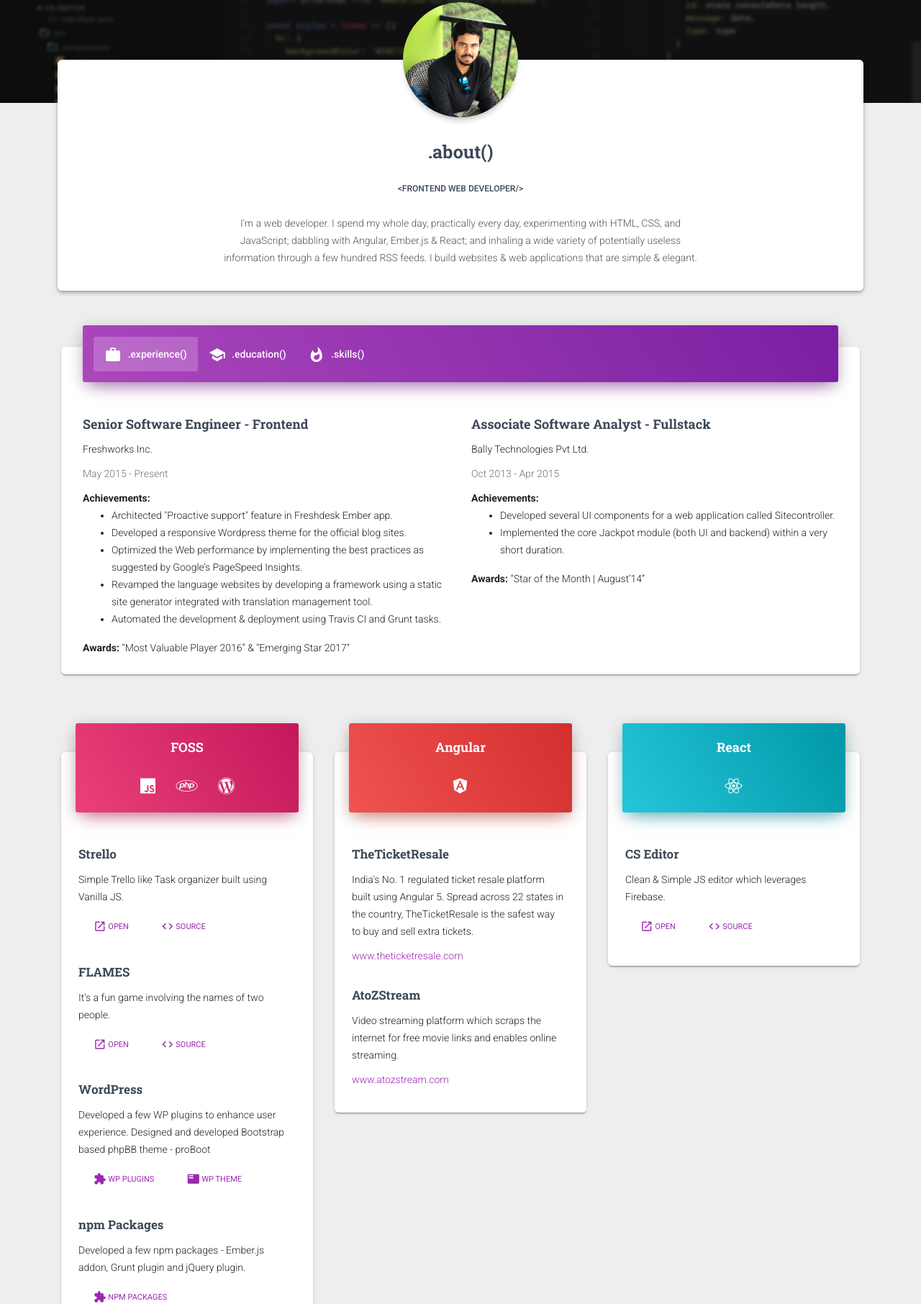
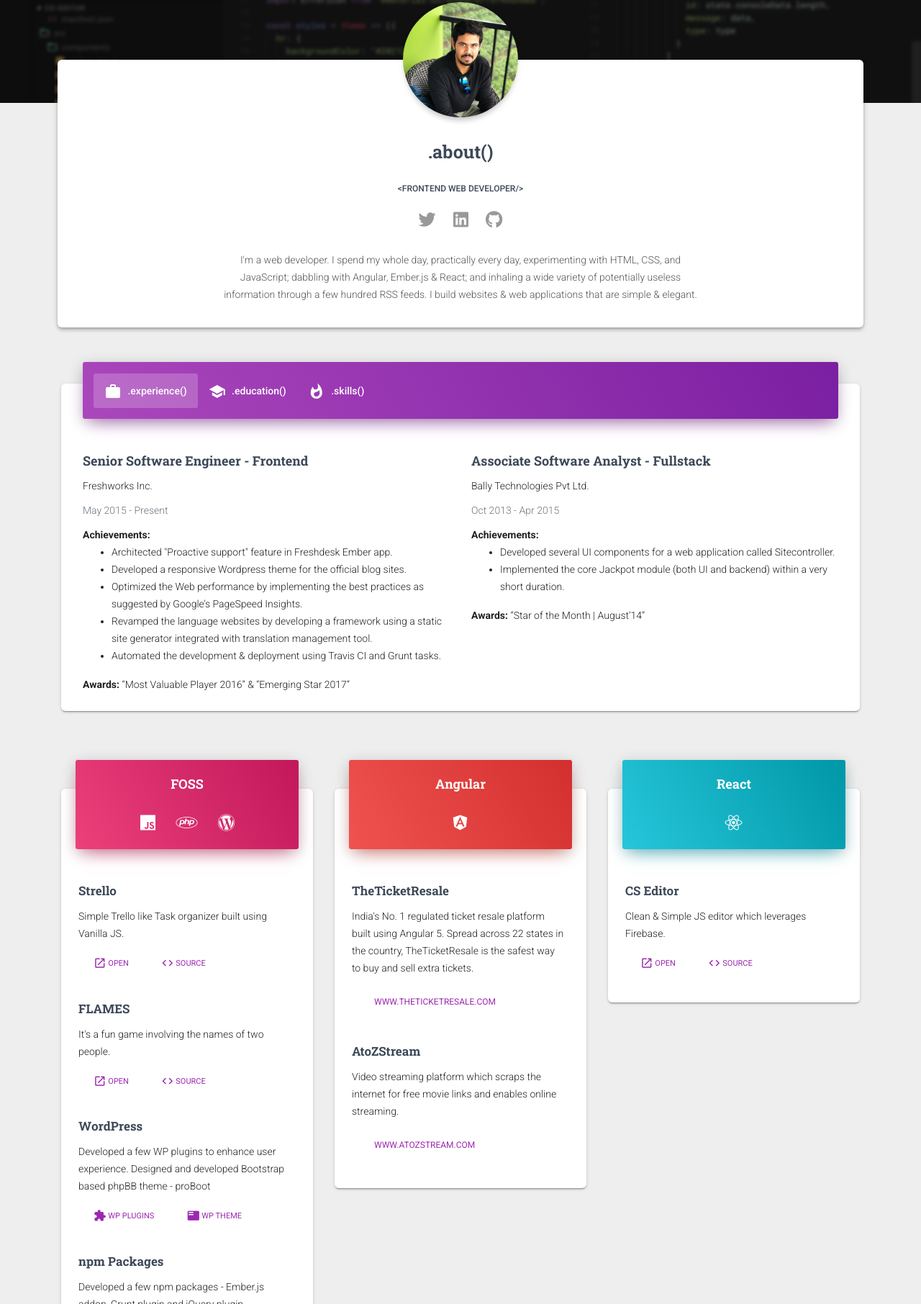
Before and after one commit to shibulijack/shibulijack.github.com, a website: page index.html in a window 1280 px wide. Shown: the part 237-2049 px from the top of the page at 72% size. Drawn offline with Linux system fonts and the light colour scheme.

Commit message:
Updated info

```diff
--- a/index.html
+++ b/index.html
@@ -157,6 +157,25 @@
                 <div class="name">
                   <h3 class="title">.about()</h3>
                   <h6>&lt;Frontend Web Developer/&gt;</h6>
+                  <a
+                    href="https://twitter.com/shibulijack"
+                    target="_blank"
+                    class="btn btn-just-icon btn-link btn-twitter"
+                    ><i class="fab fa-twitter"></i
+                  ></a>
+                  <a
+                    href="https://www.linkedin.com/in/shibulijack/"
+                    target="_blank"
+                    class="btn btn-just-icon btn-link btn-linkedin"
+                    ><i class="fab fa-linkedin"></i>
+                    <div class="ripple-container"></div
+                  ></a>
+                  <a
+                    href="https://www.github.com/shibulijack"
+                    target="_blank"
+                    class="btn btn-just-icon btn-link btn-github"
+                    ><i class="fab fa-github"></i
+                  ></a>
                 </div>
               </div>
             </div>
@@ -283,7 +302,7 @@
                         <p class="text-muted">2009-2013</p>
                         <b>Achievements:</b>
                         <ul>
-                          <li>K!13 Web Core Leader</li>
+                          <li>Student Director - CTF | CEG Tech Forum</li>
                           <li>Abacus Web Core</li>
                           <li>CSAU member</li>
                         </ul>
@@ -348,18 +367,21 @@
                 <div class="social-line">
                   <a
                     href="https://reactjs.org"
+                    target="_blank"
                     class="btn btn-just-icon btn-link"
                   >
                     <i class="fab fa-js"></i>
                   </a>
                   <a
                     href="http://php.net/manual/en/intro-whatis.php"
+                    target="_blank"
                     class="btn btn-just-icon btn-link"
                   >
                     <i class="fab fa-php"></i>
                   </a>
                   <a
                     href="https://wordpress.org"
+                    target="_blank"
                     class="btn btn-just-icon btn-link"
                   >
                     <i class="fab fa-wordpress"></i>
@@ -375,11 +397,13 @@
                   <p>
                     <a
                       class="btn btn-primary btn-link btn-sm"
+                      target="_blank"
                       href="https://shibulijack.github.io/strello/"
                       ><i class="material-icons"> open_in_new </i> OPEN</a
                     >
                     <a
                       class="btn btn-primary btn-link btn-sm"
+                      target="_blank"
                       href="https://github.com/shibulijack/strello/"
                       ><i class="material-icons"> code </i> SOURCE</a
                     >
@@ -391,11 +415,13 @@
                   <p>
                     <a
                       class="btn btn-primary btn-link btn-sm"
+                      target="_blank"
                       href="http://theflames.herokuapp.com/"
                       ><i class="material-icons"> open_in_new </i> OPEN</a
                     >
                     <a
                       class="btn btn-primary btn-link btn-sm"
+                      target="_blank"
                       href="https://github.com/shibulijack/flames/"
                       ><i class="material-icons"> code </i> SOURCE</a
                     >
@@ -410,11 +436,13 @@
                   <p>
                     <a
                       class="btn btn-primary btn-link btn-sm"
+                      target="_blank"
                       href="https://profiles.wordpress.org/shibulijack#content-plugins"
                       ><i class="material-icons"> extension </i> WP Plugins</a
                     >
                     <a
                       class="btn btn-primary btn-link btn-sm"
+                      target="_blank"
                       href="http://shibulijack.github.io/proBoot/"
                       ><i class="material-icons"> featured_play_list </i> WP
                       Theme</a
@@ -430,6 +458,7 @@
                   <p>
                     <a
                       class="btn btn-primary btn-link btn-sm"
+                      target="_blank"
                       href="https://www.npmjs.com/settings/shibulijack/packages"
                       ><i class="material-icons"> extension </i> npm Packages</a
                     >
@@ -445,6 +474,7 @@
                 <div class="social-line">
                   <a
                     href="https://angular.io"
+                    target="_blank"
                     class="btn btn-just-icon btn-link"
                   >
                     <i class="fab fa-angular"></i>
@@ -461,7 +491,10 @@
                     tickets.
                   </p>
                   <p>
-                    <a href="https://www.theticketresale.com"
+                    <a
+                      href="https://www.theticketresale.com"
+                      target="_blank"
+                      class="btn btn-primary btn-link"
                       >www.theticketresale.com</a
                     >
                   </p>
@@ -473,7 +506,12 @@
                     movie links and enables online streaming.
                   </p>
                   <p>
-                    <a href="https://www.atozstream.com">www.atozstream.com</a>
+                    <a
+                      href="https://www.atozstream.com"
+                      target="_blank"
+                      class="btn btn-primary btn-link"
+                      >www.atozstream.com</a
+                    >
                   </p>
                 </div>
               </div>
@@ -491,6 +529,7 @@
                 <div class="social-line">
                   <a
                     href="https://reactjs.org"
+                    target="_blank"
                     class="btn btn-just-icon btn-link"
                   >
                     <i class="fab fa-react"></i>
@@ -504,11 +543,13 @@
                   <p>
                     <a
                       class="btn btn-primary btn-link btn-sm"
+                      target="_blank"
                       href="https://cseditor-85556.firebaseapp.com/"
                       ><i class="material-icons"> open_in_new </i> OPEN</a
                     >
                     <a
                       class="btn btn-primary btn-link btn-sm"
+                      target="_blank"
                       href="https://github.com/shibulijack/cs-editor/"
                       ><i class="material-icons"> code </i> SOURCE</a
                     >
--- a/package.json
+++ b/package.json
@@ -7,7 +7,8 @@
     "example": "root"
   },
   "scripts": {
-    "test": "echo \"Error: no test specified\" && exit 1"
+    "test": "echo \"Error: no test specified\" && exit 1",
+    "start": "gulp open-app"
   },
   "repository": {
     "type": "git",
```
